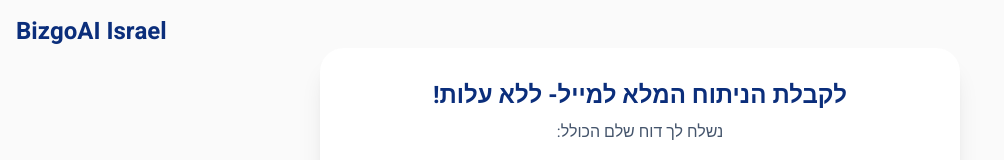
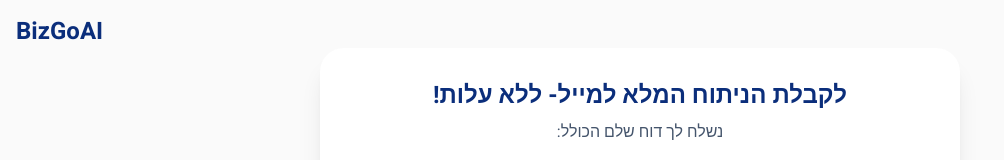
Before and after one commit to from02AI/v0-bizgo-ai-israel-website, a Next.js app: page /simulator/email-capture in a window 1280 px wide. Shown: the top 160 px of the page, without its empty margins (0-1004 px from the left). Built offline with nearby package versions, Linux system fonts and the light colour scheme.

Commit message:
BizGoAI fix

```diff
--- a/app/layout.tsx
+++ b/app/layout.tsx
@@ -8,7 +8,7 @@ import "./globals.css"
 const heebo = Heebo({ subsets: ["hebrew", "latin"], variable: "--font-main" })
 
 export const metadata: Metadata = {
-  title: "BizgoAI Israel - עסקים קטנים מתקדמים עם AI",
+  title: "BizGoAI - עסקים קטנים מתקדמים עם AI",
   description: "קהילה לעסקים קטנים בישראל שרוצים לאמץ AI בביטחון. כלי הערכה חינמי, ייעוץ אישי, ותמיכה קהילתית.",
   generator: "v0.app",
   icons: {
--- a/app/privacy/page.tsx
+++ b/app/privacy/page.tsx
@@ -12,7 +12,7 @@ export default function PrivacyPage() {
           <section>
             <h2 className="text-2xl font-bold text-[#0b2e7b] mb-4">מבוא</h2>
             <p>
-              ב־BizgoAI Israel אנחנו מחויבים להגן על הפרטיות שלכם. מדיניות פרטיות זו מסבירה אילו מידע אנחנו אוספים, כיצד
+              BizGoAI אנחנו מחויבים להגן על הפרטיות שלכם. מדיניות פרטיות זו מסבירה אילו מידע אנחנו אוספים, כיצד
               אנחנו משתמשים בו, ומהן הזכויות שלכם בנוגע למידע הזה.
             </p>
           </section>
--- a/app/simulator/email-capture/page.tsx
+++ b/app/simulator/email-capture/page.tsx
@@ -6,7 +6,7 @@ export default function EmailCapturePage() {
   return (
     <div className="min-h-screen bg-neutral-50">
       <div className="relative">
-        <a href="/" className="absolute left-4 top-4 text-2xl font-bold text-[#0b2e7b] z-50">BizgoAI Israel</a>
+        <a href="/" className="absolute left-4 top-4 text-2xl font-bold text-[#0b2e7b] z-50">BizGoAI</a>
         <main>
           <EmailCapture />
         </main>
--- a/components/footer.tsx
+++ b/components/footer.tsx
@@ -74,7 +74,7 @@ export function Footer() {
         </div>
 
         <div className="border-t border-blue-800 pt-6 text-center text-sm text-blue-300">
-          © 2026 BizgoAI Israel. כל הזכויות שמורות
+          © 2026 BizGoAI. כל הזכויות שמורות
         </div>
       </div>
     </footer>
--- a/components/home/about-preview-section.tsx
+++ b/components/home/about-preview-section.tsx
@@ -21,7 +21,7 @@ export function AboutPreviewSection() {
     <section className="bg-neutral-50 py-16 md:py-20">
       <div className="max-w-4xl mx-auto px-4 sm:px-6 lg:px-8">
         <h2 className="text-3xl sm:text-4xl md:text-5xl font-extrabold text-blue-600 drop-shadow-sm mb-6 text-center">
-          למה BizgoAI Israel?
+          למה BizGoAI?
         </h2>
 
         <div className="max-w-3xl mx-auto text-center mb-10">
@@ -30,7 +30,7 @@ export function AboutPreviewSection() {
             זמן וכסף.
           </p>
           <p className="text-lg text-slate-600 leading-relaxed">
-            BizgoAI Israel נבנה על קהילה של בעלי עסקים קטנים שמשתפים ניסיון אמיתי, כדי שתוכלו לאמץ AI בביטחון — תוך
+            BizGoAI נבנה על קהילה של בעלי עסקים קטנים שמשתפים ניסיון אמיתי, כדי שתוכלו לאמץ AI בביטחון — תוך
             חיסכון בזמן ובכסף.
           </p>
         </div>
```
Also changed, not shown: 1 other file (tests, documents, lock files or other folders).
